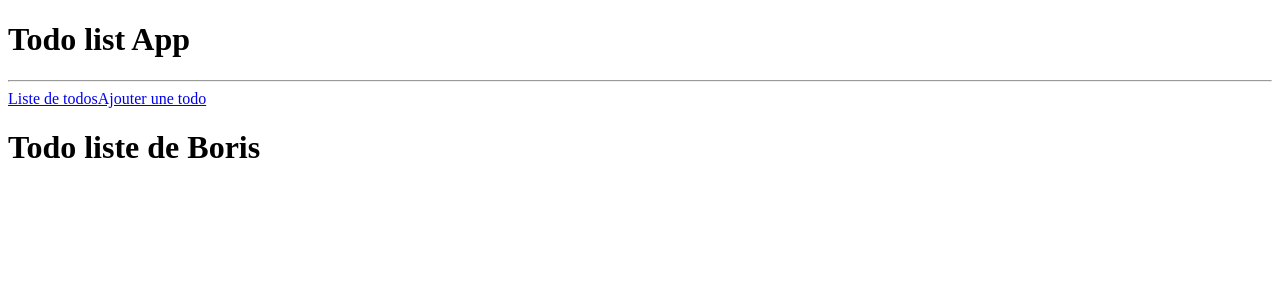
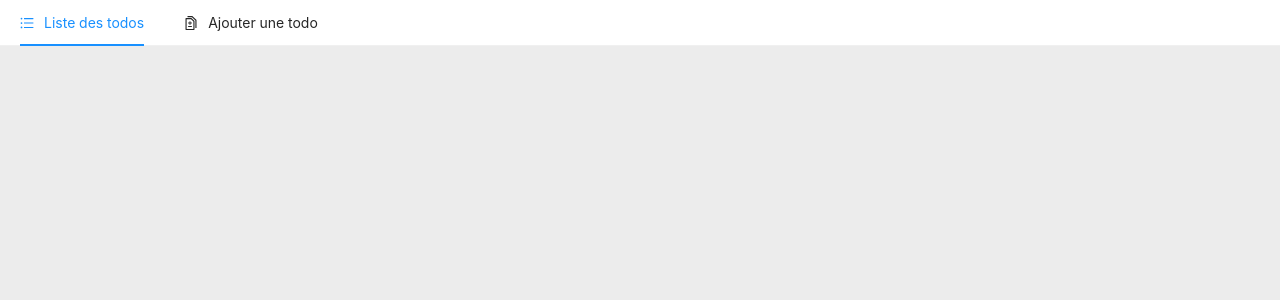
Before and after one commit to resiliated/todo-front, a React (Create React App) app in the folder todo-app-from-scratch/: page / in a window 1280 px wide. Shown: the top 300 px of the page. Built offline with nearby package versions, Linux system fonts and the light colour scheme; no server answers.

Commit message:
Add ant design lib and use it.

```diff
--- a/todo-app-from-scratch/src/App.js
+++ b/todo-app-from-scratch/src/App.js
@@ -3,11 +3,14 @@ import { BrowserRouter, Routes, Route } from 'react-router-dom';
 import Header from './Components/Header.js';
 import TodoList from './Components/TodoList.js';
 import TodoForm from './Components/TodoForm.js';
+import './App.less';
+
 
 export function App(props) {
   const [todos, setTodos] = useState([]);
   const [error, setError] = useState(null);
   const [isLoaded, setIsLoaded] = useState(false);
+
 
   useEffect(() => {
     fetch(props.URL_API)
@@ -85,11 +88,6 @@ export function App(props) {
     );
   }
 
-  function onReset(todo){
-    todo.state = "TODO";
-    updateTodo(todo);
-  }
-
   function onNextState(todo){
     switch (todo.state) {
       case "TODO":
@@ -97,6 +95,9 @@ export function App(props) {
         break;
       case "PROGRESS":
         todo.state = "DONE";
+        break;
+      case "DONE":
+        todo.state = "TODO";
         break;
     }
     updateTodo(todo);
@@ -106,10 +107,10 @@ export function App(props) {
     <BrowserRouter>
       <div>
         <Header/>
-          <div>
+          <div className="main-container site-card-border-less-wrapper">
             <Routes>
-              <Route path="/" element={<TodoList onTodoDeletion={onTodoDeletion} onNextState={onNextState} onReset={onReset} title="Todo liste de Boris" todos={todos}/>} />
-              <Route path="/add" element={<TodoForm onTodoCreation={onTodoCreation} />} />
+              <Route path="/" element={<TodoList onTodoDeletion={onTodoDeletion} onNextState={onNextState} title="Todo liste de Boris" todos={todos}/>} />
+              <Route path="/add" element={<TodoForm onTodoCreation={onTodoCreation}/>} />
             </Routes>
           </div>
       </div>
--- /dev/null
+++ b/todo-app-from-scratch/src/App.less
@@ -0,0 +1,27 @@
+@import '~antd/dist/antd.less';
+
+#root, #root > div, .main-container{
+  height: 100%;
+  width: 100%;
+}
+
+.hidden{
+  /*visibility: hidden;*/
+  display: none;
+}
+
+.visible{
+  display: block;
+}
+
+.TODO{
+  background-color: red;
+}
+
+.PROGRESS{
+  background-color: orange;
+}
+
+.DONE{
+  background-color: green;
+}
--- a/todo-app-from-scratch/src/Components/Header.js
+++ b/todo-app-from-scratch/src/Components/Header.js
@@ -1,20 +1,39 @@
-import React from 'react';
+import React, { useState, useEffect } from 'react';
 import { NavLink } from 'react-router-dom';
+import { Menu } from 'antd';
+import { UnorderedListOutlined, DiffOutlined } from '@ant-design/icons';
+import { useNavigate, useLocation } from "react-router-dom";
+
 
 export function Header(){
+
+  let navigate = useNavigate();
+  let location = useLocation();
+
+  useEffect(() => {
+     console.log(location)
+  }, [location]);
+
+  function onSelect(e){
+    navigate(e.item.props.location);
+  }
+
+  const items = [
+    {
+      "key": "list",
+      "icon": <UnorderedListOutlined />,
+      "label": "Liste des todos",
+      "location": "/"
+    },
+    {
+      "key": "add",
+      "icon": <DiffOutlined />,
+      "label": "Ajouter une todo",
+      "location": "/add"
+    }
+  ];
   return (
-    <header>
-      <h1>Todo list App</h1>
-      <hr />
-      <div>
-        <NavLink to="/">
-          Liste de todos
-        </NavLink>
-        <NavLink to="/add">
-          Ajouter une todo
-        </NavLink>
-      </div>
-    </header>
+    <Menu onSelect={onSelect} mode="horizontal" items={items} defaultSelectedKeys={["list"]}/>
   )
 }
 
--- a/todo-app-from-scratch/src/Components/Todo.js
+++ b/todo-app-from-scratch/src/Components/Todo.js
@@ -1,4 +1,10 @@
 import React from 'react';
+import { Card } from 'antd';
+import { Button } from 'antd';
+import { Divider, Typography } from 'antd';
+import { StepForwardOutlined, DeleteOutlined, EditOutlined } from '@ant-design/icons';
+const { Title, Paragraph, Text, Link } = Typography;
+
 
 export function Todo(props){
 
@@ -23,14 +29,22 @@ export function Todo(props){
   }
 
   //TODO use same button to next and reset state
-  return (<div className={getTodoClassNames()}>
-    <h1>{props.todo.title}</h1>
-    <h2>{props.todo.content}</h2>
-    <p>Créée le: {props.todo.creation}</p>
-    <button onClick={handleTodoDeletion}>Supprimer</button>
-    <button onClick={handleNextState} className={props.todo.state !== "DONE" ? 'visible' : 'hidden'}>{getNextStateContent()}</button>
-    <button onClick={handleReset} className={props.todo.state === "DONE" ? 'visible' : 'hidden'}>RAZ</button>
-  </div>);
+  return (
+    <Card
+      className={getTodoClassNames()}
+      title={props.todo.title}
+      actions={[
+        <StepForwardOutlined onClick={handleNextState} />,
+        <EditOutlined />,
+        <DeleteOutlined onClick={handleTodoDeletion}/>
+      ]}
+      >
+      <Typography>
+        <Paragraph>{props.todo.content}</Paragraph>
+        <Text strong>Créée le: {props.todo.creation}</Text>
+      </Typography>
+    </Card>
+  );
 }
 
 export default Todo;
--- a/todo-app-from-scratch/src/Components/TodoForm.js
+++ b/todo-app-from-scratch/src/Components/TodoForm.js
@@ -1,10 +1,16 @@
 import React from 'react';
+import { useNavigate } from "react-router-dom";
+import { Button, Form, Input, TextArea } from 'antd';
 
 export function TodoForm(props) {
 
+  let navigate = useNavigate();
+
   function handleTodoCreation(e){
     e.preventDefault()
+    console.log(e);
     props.onTodoCreation(e.target.form[0].value, e.target.form[1].value);
+    navigate("/");
   }
 
   function handleTitleChange(e){
@@ -13,14 +19,19 @@ export function TodoForm(props) {
   function handleContentChange(e){
   }
 
-  return (<form className="container">
-    <label>Titre :</label>
-    <input type="text" name="Titre" onChange={handleTitleChange} value={props.title} />
-    <label>Contenu :</label>
-    <textarea type="text" name="Contenu" onChange={handleContentChange} value={props.content} />
-    <input onClick={handleTodoCreation} type="submit" value="Créer" />
-  </form>);
-
+  return (
+    <Form className="container">
+      <Form.Item label="Titre">
+        <Input placeholder="Entrez le titre de la todo" />
+      </Form.Item>
+      <Form.Item label="Contenu">
+        <Input rows={4} placeholder="Entrez le contenu de la todo" />
+      </Form.Item>
+      <Form.Item>
+        <Button type="primary" onClick={handleTodoCreation}>Créer</Button>
+      </Form.Item>
+    </Form>
+  );
 }
 
 export default TodoForm;
--- a/todo-app-from-scratch/src/Components/TodoList.js
+++ b/todo-app-from-scratch/src/Components/TodoList.js
@@ -9,10 +9,7 @@ export function TodoList(props) {
     todos.push(<Todo onTodoDeletion={props.onTodoDeletion} onNextState={props.onNextState} onReset={props.onReset} key={todo.id} todo={todo}/>);
   });
 
-  return(<div className="todo-list-container">
-    <h1>{props.title}</h1>
-    <div>{todos}</div>
-  </div>);
+  return(<div>{todos}</div>);
 }
 
 export default TodoList;
--- a/todo-app-from-scratch/src/index.css
+++ b/todo-app-from-scratch/src/index.css
@@ -1,30 +1,7 @@
-.container{
-  display: flex;
-  flex-direction: column;
+.site-card-border-less-wrapper {
+  padding: 30px;
+  background: #ececec;
 }
-
-.todo{
-  margin-top: 5px;
-  padding: 5px;
-}
-
-.TODO{
-  background-color: red;
-}
-
-.PROGRESS{
-  background-color: blue;
-}
-
-.DONE{
-  background-color: green;
-}
-
-.hidden{
-  /*visibility: hidden;*/
-  display: none;
-}
-
-.visible{
-  display: block;
-}
+  [data-theme="dark"] .site-card-border-less-wrapper {
+    background: #303030;
+  }
```
Also changed, not shown: todo-app-from-scratch/package.json (+7 -4 lines).
